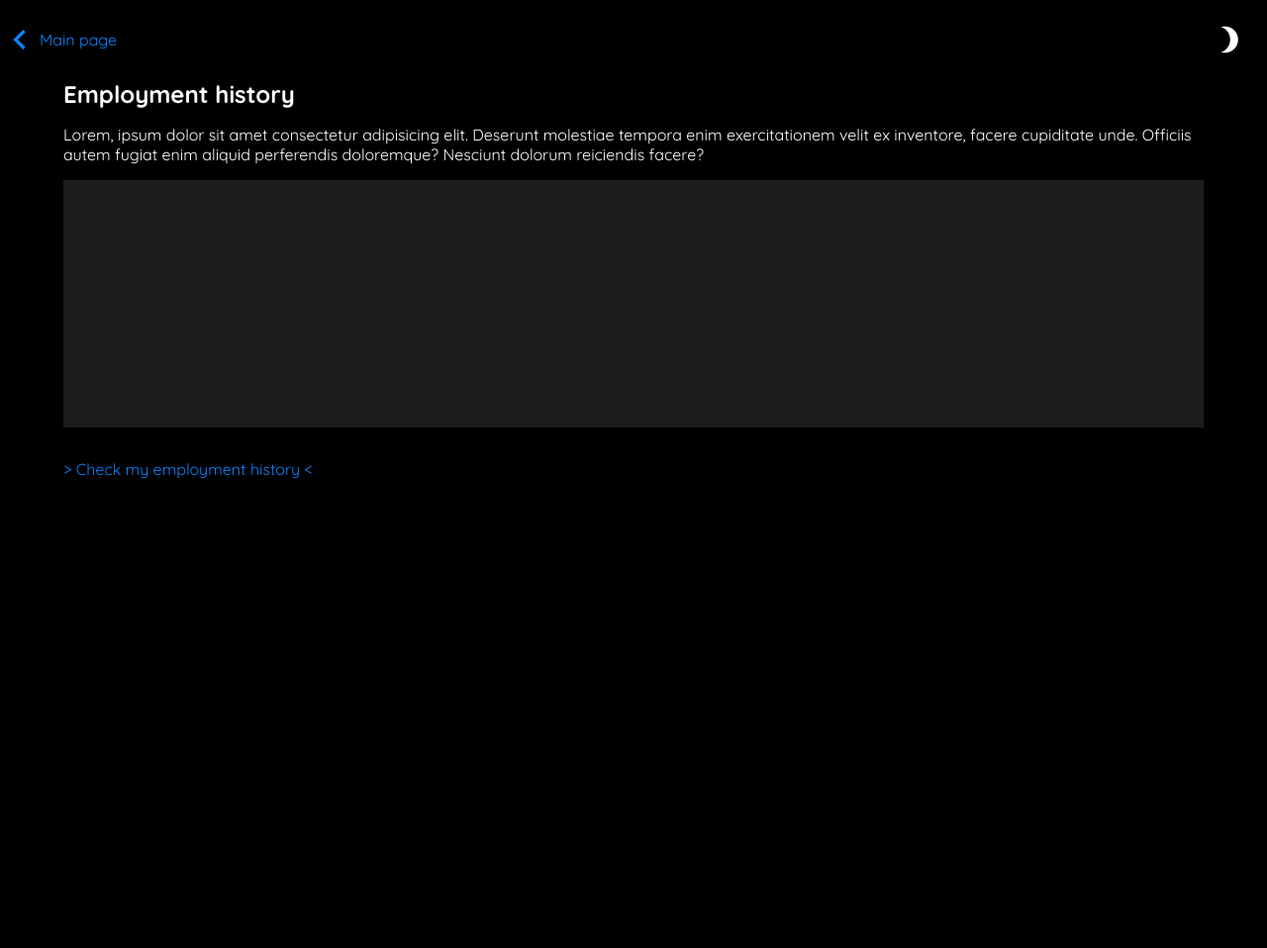
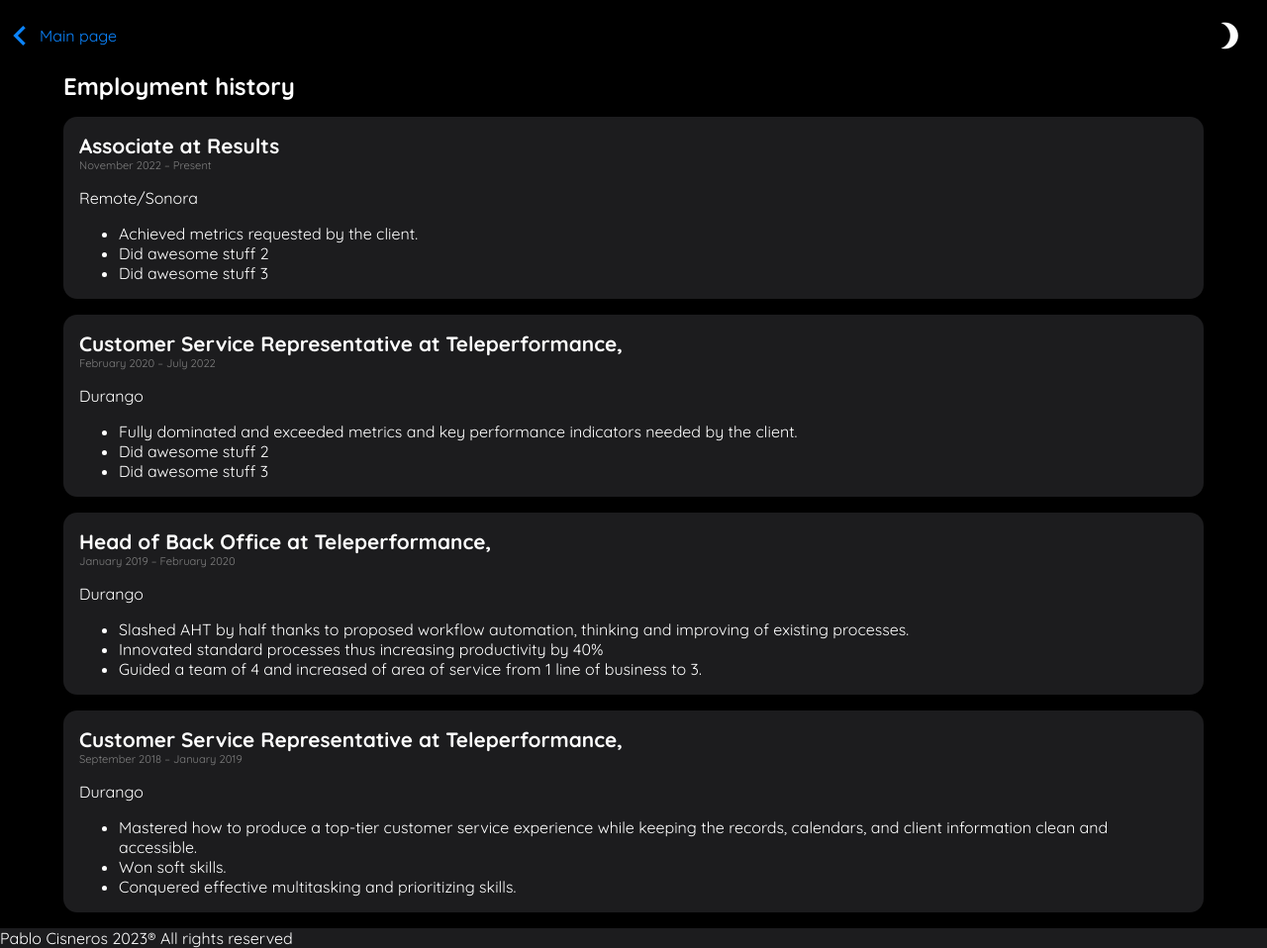
Before and after one commit to Pablo6152/myPortfolio, a plain HTML site: page career.html in a window 1280 px wide. Shown: the whole page at 99% size. Before the commit the page ends 800 px from the top, so only its background shows below. Drawn offline with Linux system fonts and the light colour scheme.

Commit message:
Added employement history data

```diff
--- a/career.html
+++ b/career.html
@@ -20,19 +20,66 @@
         </a>
         <i class="material-icons" id="toggle-theme">brightness_3</i>
     </nav>
+    <h2 class="title text-spacing">Employment history</h2>
+
+
 
     <div class="article-main-section text-spacing">
-        <h2>Employment history</h2>
-        <p class="article-content">
-            Lorem, ipsum dolor sit amet consectetur adipisicing elit.
-            Deserunt molestiae tempora enim exercitationem velit ex inventore, facere cupiditate unde.
-            Officiis autem fugiat enim aliquid perferendis doloremque?
-            Nesciunt dolorum reiciendis facere?
-        </p>
-        <div class="image-placeholder"></div>
-        <a class="link article-link-spacing" href="./career.html">> Check my employment history <</a>
+
+        <article class="job-showcase">
+            <p class="company-title">Associate at Results</p>
+            <p class="company-timeframe">November 2022 – Present</p>
+            <p class="location">Remote/Sonora</p>
+            <p class="bullet-point-achievements">
+                <ul>
+                    <li>Achieved metrics requested by the client.</li>
+                    <li>Did awesome stuff 2</li>
+                    <li>Did awesome stuff 3</li>
+                </ul>
+            </p>
+        </article>
+        <article class="job-showcase">
+            <p class="company-title">Customer Service Representative at Teleperformance, </p>
+            <p class="company-timeframe">February 2020 – July 2022</p>
+            <p class="location">Durango</p>
+            <p class="bullet-point-achievements">
+                <ul>
+                    <li>Fully dominated and exceeded metrics and key performance indicators needed by the client.</li>
+                    <li>Did awesome stuff 2</li>
+                    <li>Did awesome stuff 3</li>
+                </ul>
+            </p>
+        </article>
+        <article class="job-showcase">
+            <p class="company-title">Head of Back Office at Teleperformance, </p>
+            <p class="company-timeframe">January 2019 – February 2020</p>
+            <p class="location">Durango</p>
+            <p class="bullet-point-achievements">
+                <ul>
+                    <li>Slashed AHT by half thanks to proposed workflow automation, thinking and improving of existing processes.</li>
+                    <li>Innovated standard processes thus increasing productivity by 40%</li>
+                    <li>Guided a team of 4 and increased of area of service from 1 line of business to 3.</li>
+                </ul>
+            </p>
+        </article>
+        <article class="job-showcase">
+            <p class="company-title">Customer Service Representative at Teleperformance, </p>
+            <p class="company-timeframe">September 2018 – January 2019</p>
+            <p class="location">Durango</p>
+            <p class="bullet-point-achievements">
+                <ul>
+                    <li>Mastered how to produce a top-tier customer service experience while keeping the records, calendars, and client information clean and accessible.</li>
+                    <li>Won soft skills.</li>
+                    <li>Conquered effective multitasking and prioritizing skills.</li>
+                </ul>
+            </p>
+        </article>
 
     </div>
+
+    <footer class="site-footer">
+        <p>Pablo Cisneros 2023® All rights reserved</p>
+    </footer>
 
     <script src="./js/index.js" type="module"></script>
 </body>
--- a/css/style.css
+++ b/css/style.css
@@ -17,7 +17,6 @@
 body,
 html{
     margin: 0;
-    height: 100%;
     box-sizing: border-box;
     background-color: var(--secondary-color);
     color: var(--text-color);
@@ -25,7 +24,7 @@
 
 body{
     font-family: 'Quicksand', sans-serif;
-    max-height: 100%;
+    min-height: 100vh;
 }
 
 .spacing{
@@ -46,7 +45,9 @@
 p,
 h1,
 h2,
-h3{
+h3,
+ul,
+li{
     margin: 0;
 }
 a{
@@ -159,32 +160,32 @@
     border-bottom: 1px solid var(--gray-color); /* Need to adjust this */
 }
 
-/* Layout */
+/* Layout main screen */
+.root{
+    display: flex;
+    flex-direction: column;
+    height: 100vh;
+}
 .navbar{
-    height: 10%;
+    padding-top: 1em;
+    padding-bottom: 1em;
 }
 .header{
     height: 45%;
-}
-.name-showcase{
-    max-width: 273px;
-    max-height: 132px;
 }
 .user-menu{
     height: 45%;
     width: 100%;
     margin: 0 auto;
-    max-width: 390px;
-    max-height: 379.8px;
+}
+.site-footer{
+    background-color: var(--primary-color);
 }
 
 /*Articles Layout*/
 
 .article-main-section{
     height: 90%;
-}
-.article-content{
-    margin-top: 1em;
     margin-bottom: 1em;
 }
 .link{
@@ -202,3 +203,25 @@
     height: 250px;
     background-color: var(--primary-color);
 }
+
+
+
+/*Carrer layout*/
+.job-showcase{
+    background-color: var(--primary-color);
+    border-radius: 14px;
+    padding: 1em;
+    margin-top: 1em;
+}
+.company-title{
+    font-size: 1.3rem;
+    font-weight: 700;
+}
+.company-timeframe{
+    font-size: .7rem;
+    color: gray;  /* To be changed */
+}
+.location{
+    margin-top: 1em;
+    margin-bottom: 1em;
+}
```
Also changed, not shown: index.html (+2 -1 lines).
